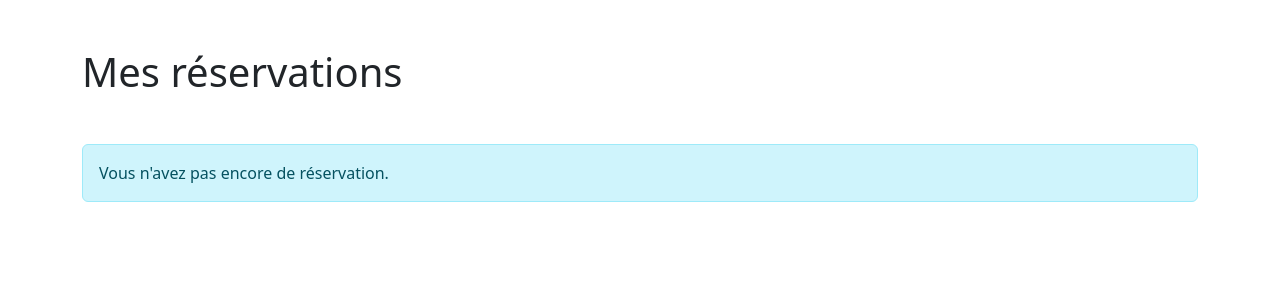
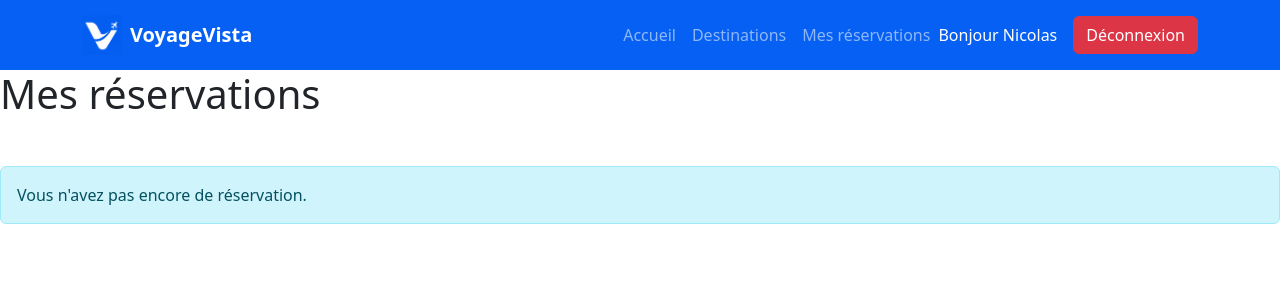
Before and after one commit to nicolas-c14/Voyage_Vista_website, a PHP site: page /reservations/my-reservations.php in a window 1280 px wide. Shown: the top 300 px of the page. Run offline with PHP 8.4, Linux system fonts and the light colour scheme; a user stored in the database is signed in; data that the repository does not hold is empty.

Commit message:
Ajout de barre de nav sur toutes les pages+Ajout des destinations avec la fonction Admin

```diff
--- a/admin/add-destination.php
+++ b/admin/add-destination.php
@@ -96,6 +96,8 @@ if ($_SERVER["REQUEST_METHOD"] === "POST") {
 </head>
 
 <body>
+
+<?php include __DIR__ . '/../includes/navbar.php'; ?>
 
 <div class="container py-5">
 
--- a/admin/dashboard.php
+++ b/admin/dashboard.php
@@ -41,9 +41,14 @@ $destinations = getAllDestinations();
     <link rel="stylesheet"
           href="../assets/css/bootstrap.min.css">
 
+    <link rel="stylesheet"
+          href="../assets/css/style.css">
+
 </head>
 
 <body>
+
+<?php include __DIR__ . '/../includes/navbar.php'; ?>
 
 <div class="container py-5">
 
--- a/admin/edit-destination.php
+++ b/admin/edit-destination.php
@@ -84,9 +84,14 @@ if ($_SERVER["REQUEST_METHOD"] === "POST") {
     <link rel="stylesheet"
           href="../assets/css/bootstrap.min.css">
 
+    <link rel="stylesheet"
+          href="../assets/css/style.css">
+
 </head>
 
 <body>
+
+<?php include __DIR__ . '/../includes/navbar.php'; ?>
 
 <div class="container py-5">
 
--- a/assets/css/style.css
+++ b/assets/css/style.css
@@ -9,7 +9,7 @@
 
 /* NAVBAR */
 .custom-navbar {
-    background-color: #045EF1;
+    background-color: #0560F3;
     padding: 15px 0;
 }
 
--- a/index.php
+++ b/index.php
@@ -166,7 +166,7 @@ $destinations = getAllDestinations($search);
         <div class="row align-items-center g-4">
 
             <div class="col-md-6">
-                <img src="assets/images/about.jpg" class="img-fluid rounded" alt="About Us">
+                <img src="assets/images/about-us.jpg" class="img-fluid rounded" alt="About Us">
             </div>
 
             <div class="col-md-6">
--- a/reservations/book.php
+++ b/reservations/book.php
@@ -89,9 +89,14 @@ if ($_SERVER["REQUEST_METHOD"] === "POST") {
     <link rel="stylesheet"
           href="../assets/css/bootstrap.min.css">
 
+    <link rel="stylesheet"
+          href="../assets/css/style.css">
+
 </head>
 
 <body>
+
+<?php include __DIR__ . '/../includes/navbar.php'; ?>
 
 <div class="container py-5">
 
--- a/reservations/my-reservations.php
+++ b/reservations/my-reservations.php
@@ -45,11 +45,14 @@ $hasReservations = !empty($reservations);
     <link rel="stylesheet"
           href="../assets/css/bootstrap.min.css">
 
+    <link rel="stylesheet"
+          href="../assets/css/style.css">
+
 </head>
 
 <body>
 
-<div class="container py-5">
+<?php include __DIR__ . '/../includes/navbar.php'; ?>
 
     <h1 class="mb-5">
 
```
Also changed, not shown: assets/images/Amsterdam.jpg (added), assets/images/Berlin.jpg (added), assets/images/Lisbonne.jpg (added), assets/images/Londres.jpg (added), assets/images/Prague.jpg (added), assets/images/Vienne.jpg (added), assets/images/about-us.jpg (added), assets/images/london.jpg (deleted), 1 other file.
